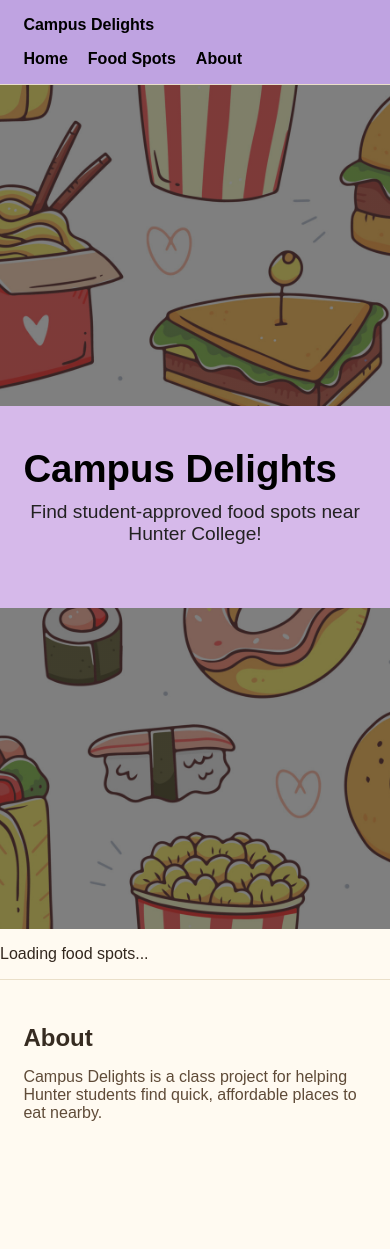
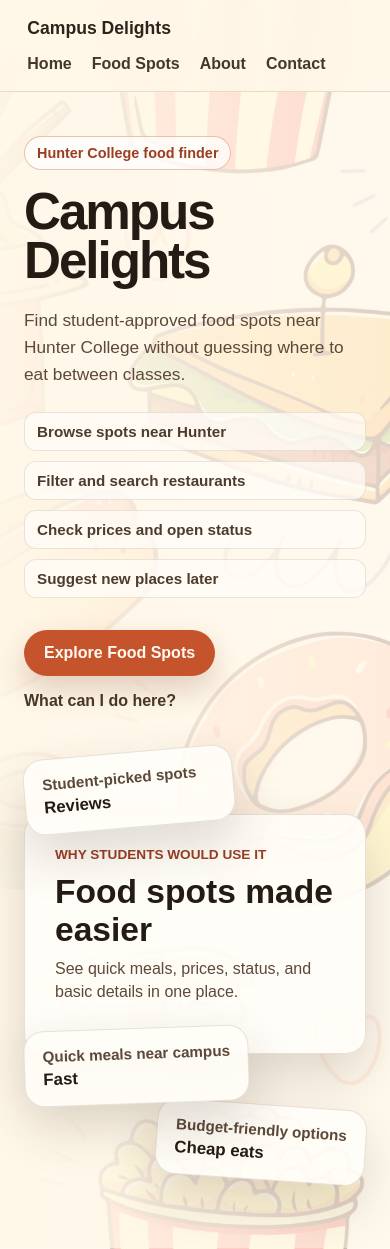
Before and after one commit to IftatBhuiyan/Campus-Delights---WebDev-2026, a React (Vite) app: page / in a window 390 px wide. Before the commit the page ends 1182 px from the top, so only its background shows below. Built offline with nearby package versions, Linux system fonts and the light colour scheme; no server answers.

Commit message:
Added a landing page

```diff
--- a/src/App.css
+++ b/src/App.css
@@ -1,22 +1,30 @@
 .app {
   min-height: 100vh;
-  background: #fffaf1;
+  background: #fff7e8;
+  color: #2d241c;
 }
 
 .site-header {
+  position: fixed;
+  top: 0;
+  left: 0;
+  right: 0;
+  z-index: 10;
   display: flex;
   justify-content: space-between;
   align-items: center;
   gap: 16px;
-  padding: 16px 6%;
-  background: #bfa3e1;
-  border-bottom: 1px solid #eadfc9;
+  padding: 18px 7%;
+  background: rgba(255, 247, 232, 0.9);
+  border-bottom: 1px solid rgba(86, 60, 35, 0.15);
+  backdrop-filter: blur(12px);
 }
 
 .logo {
-  color: #000000;
+  color: #2d241c;
   font-weight: 800;
   text-decoration: none;
+  font-size: 1.1rem;
 }
 
 .site-header nav {
@@ -24,66 +32,264 @@
   gap: 20px;
 }
 
-.site-header nav a:hover{
-  color: #ffd700;
+.site-header nav a:hover {
+  color: #c5532c;
 }
 
 .site-header nav a {
-  color: #000000;
+  color: #46372a;
   text-decoration: none;
-  font-weight:bold;
+  font-weight: bold;
 }
 
-.hero-section,
-.placeholder-section {
-  padding: 44px 6%;
-}
-
-.hero-image{
+.hero-section {
+  min-height: 100vh;
+  display: grid;
+  grid-template-columns: minmax(0, 1fr) minmax(300px, 0.85fr);
+  align-items: center;
+  gap: 42px;
+  padding: 110px 7% 52px;
   background-image:
-      linear-gradient(rgba(0,0,0,0.5), rgba(0,0,0,0.5)),
-      url("images/bg-food.jpg");
-  min-height: 100vh;
+    linear-gradient(90deg, rgba(255, 247, 232, 0.98), rgba(255, 247, 232, 0.78)),
+    url("images/bg-food.jpg");
   background-position: center;
   background-repeat: no-repeat;
   background-size: cover;
-  position: relative;
-  display: flex;
-  justify-content: center;
-  align-items: center;
 }
 
-.hero-section {
-  background: #d6b9ea;
+.hero-copy {
+  max-width: 680px;
+}
+
+.hero-label {
+  display: inline-flex;
+  margin: 0 0 18px;
+  padding: 8px 12px;
+  border: 1px solid rgba(197, 83, 44, 0.35);
+  border-radius: 999px;
+  background: rgba(255, 255, 255, 0.7);
+  color: #9a3d23;
+  font-size: 0.9rem;
+  font-weight: 800;
 }
 
 .hero-section h1 {
   margin: 0;
-  color: #000000;
-  font-size: clamp(2.4rem, 7vw, 4.5rem);
-  line-height: 1;
+  max-width: 760px;
+  color: #241b14;
+  font-size: clamp(3.2rem, 8vw, 7rem);
+  line-height: 0.95;
+  letter-spacing: -0.04em;
 }
 
-.hero-section p {
-  max-width: 560px;
-  margin-top: 12px;
-  color: #232222;
-  font-size: 1.2rem;
-  text-align: center;
+.hero-text {
+  max-width: 590px;
+  margin: 22px 0 0;
+  color: #5c4939;
+  font-size: clamp(1.08rem, 2vw, 1.35rem);
+  line-height: 1.55;
 }
 
-.placeholder-section {
-  border-top: 1px solid #eadfc9;
+.feature-list {
+  display: grid;
+  grid-template-columns: repeat(2, minmax(0, 1fr));
+  gap: 10px;
+  max-width: 620px;
+  margin-top: 24px;
 }
 
-.placeholder-section h2 {
-  margin: 0 0 8px;
-  color: #362b21;
+.feature-list span {
+  padding: 10px 12px;
+  border: 1px solid rgba(86, 60, 35, 0.12);
+  border-radius: 12px;
+  background: rgba(255, 253, 248, 0.72);
+  color: #4d3c2d;
+  font-size: 0.95rem;
+  font-weight: 700;
 }
 
-.placeholder-section p {
-  max-width: 640px;
-  color: #5f4b38;
+.hero-actions {
+  display: flex;
+  align-items: center;
+  flex-wrap: wrap;
+  gap: 16px;
+  margin-top: 32px;
+}
+
+.primary-button,
+.secondary-link {
+  text-decoration: none;
+  font-weight: 800;
+}
+
+.primary-button {
+  display: inline-flex;
+  padding: 14px 20px;
+  border-radius: 999px;
+  background: #c5532c;
+  color: #fffaf1;
+  box-shadow: 0 14px 30px rgba(124, 53, 27, 0.22);
+}
+
+.primary-button:hover {
+  background: #a94124;
+}
+
+.secondary-link {
+  color: #46372a;
+}
+
+.secondary-link:hover {
+  color: #c5532c;
+}
+
+.hero-visual {
+  position: relative;
+  min-height: 430px;
+}
+
+.visual-card {
+  border: 1px solid rgba(86, 60, 35, 0.15);
+  border-radius: 20px;
+  background: rgba(255, 253, 248, 0.92);
+  box-shadow: 0 22px 50px rgba(57, 39, 23, 0.16);
+}
+
+.main-card {
+  position: absolute;
+  right: 7%;
+  top: 78px;
+  z-index: 2;
+  width: min(360px, 86%);
+  padding: 30px;
+}
+
+.card-label {
+  color: #9a3d23;
+  font-size: 0.85rem;
+  font-weight: 800;
+  text-transform: uppercase;
+}
+
+.main-card h2 {
+  margin: 10px 0 8px;
+  color: #241b14;
+  font-size: 2.1rem;
+}
+
+.main-card p {
+  margin: 0 0 20px;
+  color: #5c4939;
+  line-height: 1.45;
+}
+
+.main-card strong {
+  color: #2f7a55;
+  font-size: 1.35rem;
+}
+
+.small-card {
+  position: absolute;
+  display: grid;
+  gap: 5px;
+  min-width: 210px;
+  padding: 16px 18px;
+  color: #2d241c;
+  font-weight: 800;
+}
+
+.small-card span {
+  color: #5c4939;
+  font-size: 0.95rem;
+}
+
+.small-card strong {
+  color: #241b14;
+  font-size: 1.05rem;
+}
+
+.top-card {
+  top: 8px;
+  left: -8px;
+  z-index: 3;
+  transform: rotate(-5deg);
+}
+
+.bottom-card {
+  right: -10px;
+  top: 356px;
+  z-index: 3;
+  transform: rotate(4deg);
+}
+
+.side-card {
+  left: -52px;
+  top: 300px;
+  z-index: 3;
+  transform: rotate(-2deg);
+}
+
+.page-section {
+  min-height: 100vh;
+  padding: 118px 7% 54px;
+  background: #fff7e8;
+}
+
+.page-heading {
+  max-width: 820px;
+  margin-bottom: 28px;
+}
+
+.page-heading h1 {
+  margin: 0;
+  color: #241b14;
+  font-size: clamp(2.4rem, 6vw, 4.5rem);
+  line-height: 1;
+  letter-spacing: -0.04em;
+}
+
+.page-heading p:last-child {
+  max-width: 680px;
+  margin: 16px 0 0;
+  color: #5c4939;
+  font-size: 1.12rem;
+  line-height: 1.55;
+}
+
+.info-grid {
+  display: grid;
+  grid-template-columns: repeat(2, minmax(0, 1fr));
+  gap: 18px;
+}
+
+.info-grid article,
+.contact-card {
+  border: 1px solid rgba(86, 60, 35, 0.14);
+  border-radius: 18px;
+  background: rgba(255, 253, 248, 0.85);
+  padding: 24px;
+  box-shadow: 0 18px 38px rgba(57, 39, 23, 0.08);
+}
+
+.info-grid h2,
+.contact-card h2 {
+  margin: 0 0 10px;
+  color: #241b14;
+}
+
+.info-grid p,
+.contact-card p {
+  margin: 0;
+  color: #5c4939;
+  line-height: 1.55;
+}
+
+.contact-card {
+  max-width: 680px;
+}
+
+.contact-card .primary-button {
+  margin-top: 22px;
 }
 
 @media (max-width: 600px) {
@@ -91,4 +297,51 @@
     align-items: flex-start;
     flex-direction: column;
   }
+
+  .site-header nav {
+    flex-wrap: wrap;
+  }
+
+  .hero-section {
+    grid-template-columns: 1fr;
+    min-height: auto;
+    padding: 136px 24px 42px;
+  }
+
+  .feature-list {
+    grid-template-columns: 1fr;
+  }
+
+  .hero-visual {
+    min-height: 455px;
+  }
+
+  .main-card {
+    top: 62px;
+    right: 0;
+    width: 100%;
+  }
+
+  .top-card {
+    left: 0;
+    top: 0;
+  }
+
+  .bottom-card {
+    right: 0;
+    top: 352px;
+  }
+
+  .side-card {
+    left: 0;
+    top: 276px;
+  }
+
+  .page-section {
+    padding: 142px 24px 42px;
+  }
+
+  .info-grid {
+    grid-template-columns: 1fr;
+  }
 }
--- a/src/App.jsx
+++ b/src/App.jsx
@@ -1,21 +1,27 @@
-import { useState, useEffect } from 'react'
+import { useEffect, useState } from 'react'
 import FoodDetail from './components/FoodDetail'
 import FoodList from './components/FoodList'
+import { foodSpots } from './data/foodSpots'
 import './App.css'
 
+function getCurrentPage() {
+  const page = window.location.hash.replace('#', '')
+  return page || 'home'
+}
+
 function App() {
-  const [spots, setSpots] = useState([]) // Initialize as empty array
-  const [selectedSpot, setSelectedSpot] = useState(null)
+  const [currentPage, setCurrentPage] = useState(getCurrentPage())
+  const [spots, setSpots] = useState(foodSpots)
+  const [selectedSpot, setSelectedSpot] = useState(foodSpots[0])
   const [sortBy, setSortBy] = useState('default')
 
   useEffect(() => {
-    fetch('http://localhost:5000/api/foodspots')
-      .then((res) => res.json())
-      .then((data) => {
-        setSpots(data)
-        if (data.length > 0) setSelectedSpot(data[0])
-      })
-      .catch((err) => console.error('Error fetching data:', err))
+    const handleRouteChange = () => {
+      setCurrentPage(getCurrentPage())
+    }
+
+    window.addEventListener('hashchange', handleRouteChange)
+    return () => window.removeEventListener('hashchange', handleRouteChange)
   }, [])
 
   const sortedSpots = [...spots].sort((a, b) => {
@@ -31,27 +37,93 @@
     return 0
   })
 
+  const updateSpotReviews = (spotId, updatedReviews) => {
+    setSpots((currentSpots) =>
+      currentSpots.map((spot) => {
+        const currentId = spot._id || spot.id
+        if (currentId !== spotId) {
+          return spot
+        }
+        const updatedSpot = { ...spot, reviews: updatedReviews }
+        setSelectedSpot(updatedSpot)
+        return updatedSpot
+      }),
+    )
+  }
+
   return (
     <div className="app">
       <header className="site-header">
         <a className="logo" href="#home">Campus Delights</a>
         <nav>
           <a href="#home">Home</a>
-          <a href="#spots">Food Spots</a>
+          <a href="#food-spots">Food Spots</a>
           <a href="#about">About</a>
+          <a href="#contact">Contact</a>
         </nav>
       </header>
 
       <main>
-        <div className="hero-image">
+        {currentPage === 'home' && (
           <section className="hero-section" id="home">
-            <h1>Campus Delights</h1>
-            <p>Find student-approved food spots near Hunter College!</p>
+            <div className="hero-copy">
+              <p className="hero-label">Hunter College food finder</p>
+              <h1>Campus Delights</h1>
+              <p className="hero-text">
+                Find student-approved food spots near Hunter College without
+                guessing where to eat between classes.
+              </p>
+
+              <div className="feature-list">
+                <span>Browse spots near Hunter</span>
+                <span>Filter and search restaurants</span>
+                <span>Check prices and open status</span>
+                <span>Suggest new places later</span>
+              </div>
+
+              <div className="hero-actions">
+                <a className="primary-button" href="#food-spots">
+                  Explore Food Spots
+                </a>
+                <a className="secondary-link" href="#about">
+                  What can I do here?
+                </a>
+              </div>
+            </div>
+
+            <div className="hero-visual" aria-label="Campus food preview">
+              <div className="visual-card main-card">
+                <span className="card-label">Why students would use it</span>
+                <h2>Food spots made easier</h2>
+                <p>See quick meals, prices, status, and basic details in one place.</p>
+              </div>
+              <div className="visual-card small-card top-card">
+                <span>Student-picked spots</span>
+                <strong>Reviews</strong>
+              </div>
+              <div className="visual-card small-card bottom-card">
+                <span>Budget-friendly options</span>
+                <strong>Cheap eats</strong>
+              </div>
+              <div className="visual-card small-card side-card">
+                <span>Quick meals near campus</span>
+                <strong>Fast</strong>
+              </div>
+            </div>
           </section>
-        </div>
+        )}
 
-        {spots.length > 0 ? (
-          <>
+        {currentPage === 'food-spots' && (
+          <section className="page-section">
+            <div className="page-heading">
+              <p className="hero-label">Food Spots</p>
+              <h1>Browse nearby spots</h1>
+              <p>
+                Search, sort, and click a spot to see prices, hours, menu items,
+                reviews, and other details.
+              </p>
+            </div>
+
             <FoodList
               spots={sortedSpots}
               selectedSpot={selectedSpot}
@@ -59,19 +131,67 @@
               sortBy={sortBy}
               onSortChange={setSortBy}
             />
-            <FoodDetail spot={selectedSpot} />
-          </>
-        ) : (
-          <p>Loading food spots...</p>
+            <FoodDetail
+              spot={selectedSpot}
+              onUpdateSpotReviews={updateSpotReviews}
+            />
+          </section>
         )}
 
-        <section className="placeholder-section" id="about">
-          <h2>About</h2>
-          <p>
-            Campus Delights is a class project for helping Hunter students find
-            quick, affordable places to eat nearby.
-          </p>
-        </section>
+        {currentPage === 'about' && (
+          <section className="page-section about-page">
+            <div className="page-heading">
+              <p className="hero-label">About</p>
+              <h1>About Campus Delights</h1>
+              <p>
+                Campus Delights is a class project for helping Hunter students
+                find quick, affordable places to eat nearby.
+              </p>
+            </div>
+
+            <div className="info-grid">
+              <article>
+                <h2>What it does</h2>
+                <p>
+                  The app helps students browse food spots, compare prices, see
+                  ratings, and check details before deciding where to go.
+                </p>
+              </article>
+              <article>
+                <h2>Why we made it</h2>
+                <p>
+                  Hunter students are usually moving between classes, so the goal
+                  is to make nearby food options easier to find.
+                </p>
+              </article>
+            </div>
+          </section>
+        )}
+
+        {currentPage === 'contact' && (
+          <section className="page-section contact-page">
+            <div className="page-heading">
+              <p className="hero-label">Contact</p>
+              <h1>Contact the team</h1>
+              <p>
+                This page can be used later for messages, suggestions, or new
+                food spot requests.
+              </p>
+            </div>
+
+            <div className="contact-card">
+              <h2>Suggest a food spot</h2>
+              <p>
+                For now, students can tell the project team about places they
+                want added. Later this can become a real form connected to the
+                backend.
+              </p>
+              <a className="primary-button" href="#food-spots">
+                Back to Food Spots
+              </a>
+            </div>
+          </section>
+        )}
       </main>
     </div>
   )
--- a/src/components/FoodDetail.jsx
+++ b/src/components/FoodDetail.jsx
@@ -11,7 +11,7 @@
     // Safe fallback for current reviews array
     const currentReviews = spot.reviews || [];
     const updatedReviews = [...currentReviews, newReview]
-    onUpdateSpotReviews(spot._id, updatedReviews) // Changed spot.id to spot._id for MongoDB
+    onUpdateSpotReviews(spot._id || spot.id, updatedReviews)
   }
 
   return (
```
